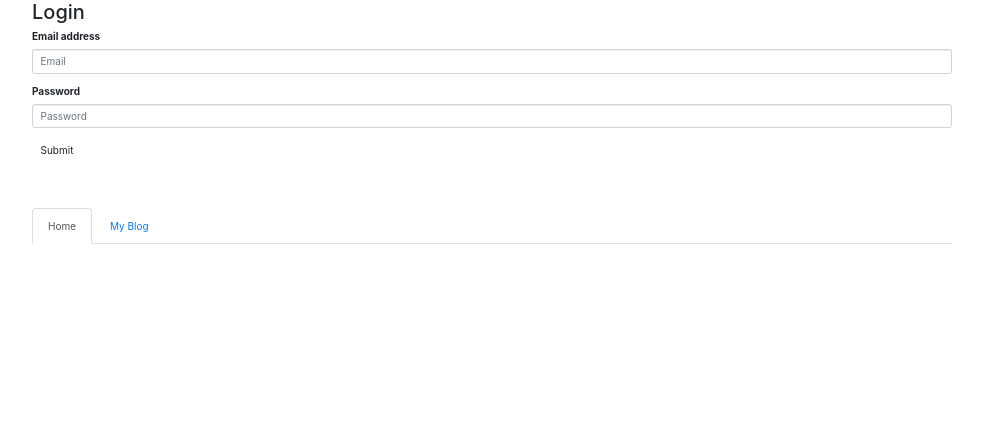
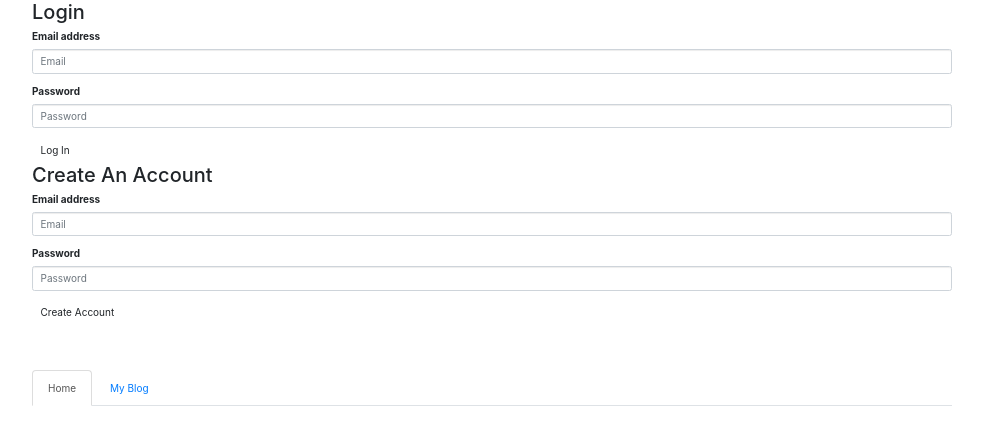
Before and after one commit to stvbuller/StevenPortfolio, a website: page views/login.html in a window 1280 px wide. Shown: the whole page, without its empty margins (243-1226 px from the left). Drawn offline with nearby package versions, Linux system fonts and the light colour scheme; files that its build step writes are made by us from their sources.

Commit message:
changed the angular comtoller file to portfolioController.js and added a create account form

```diff
--- a/server.js
+++ b/server.js
@@ -95,6 +95,7 @@ app.post("/login", function(req, res) {
   }
 });
 
+//posts the contact me form information to mongodb
 app.post('/contactMe', function(req, res) {
   console.log(req.body);
   var contact = new Contact({
--- a/views/login.html
+++ b/views/login.html
@@ -26,10 +26,34 @@
             <label for="inputPassword">Password</label>
             <input type="password" class="form-control" id="inputPassword1" placeholder="Password" name="password1">
           </div>
-          <button type="submit" class="btn btn-default">Submit</button>
+          <button type="submit" class="btn btn-default">Log In</button>
         </form>
       </div>
     </div>
+
+    <div class="row">
+      <div class="col-md-2"></div>
+      <div class="col-md-10">
+        <h2>Create An Account</h2>
+      </div>
+    </div>
+    <div class="row">
+      <div class="col-md-2"></div>
+      <div class="col-md-10">
+        <form>
+          <div class="form-group">
+            <label for="email2">Email address</label>
+            <input type="email" class="form-control" id="email2" placeholder="Email">
+          </div>
+          <div class="form-group">
+            <label for="inputPassword2">Password</label>
+            <input type="password" class="form-control" id="inputPassword2" placeholder="Password">
+          </div>
+          <button type="submit" class="btn btn-default">Create Account</button>
+        </form>
+      </div>
+    </div>
+
     <br>
     <br>
     <br>
```
Also changed, not shown: views/formContactMe.html (+1 -1 lines), public/jscripts/portfolioController.js (renamed from public/jscripts/submitContactMe.js).
